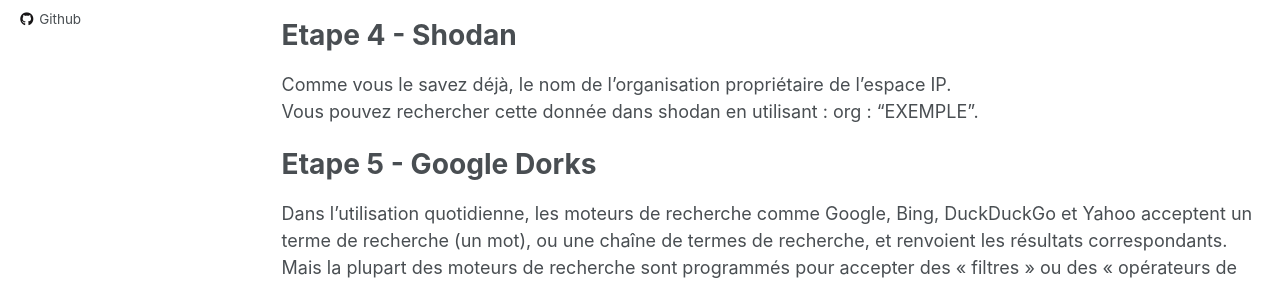
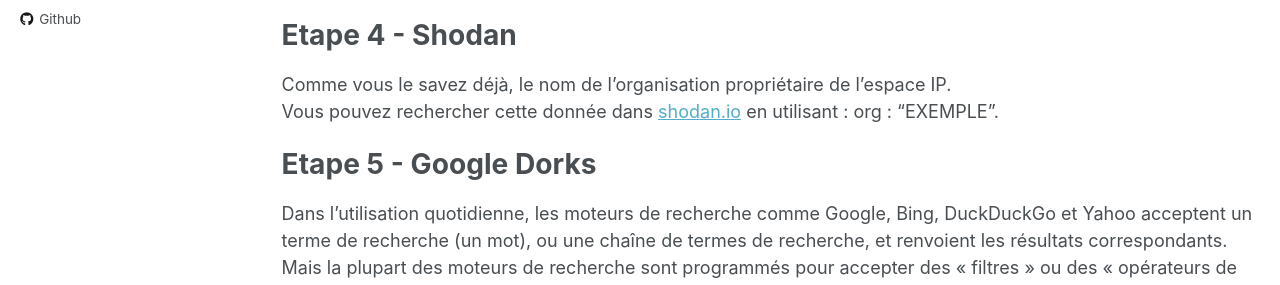
Before and after one commit to thackamura/thackamura.github.io, a Jekyll site: the page built from _pages/Bug_Bounty.md, in a window 1280 px wide and 900 px high, scrolled down 2481 px. Shown: the part 344-629 px from the top of the window. Built offline with Jekyll 4.4.1, drawn with Linux system fonts in a browser that asks for light colours.

```diff
--- a/_pages/Bug_Bounty.md
+++ b/_pages/Bug_Bounty.md
@@ -93,7 +93,7 @@ Si vous trouvez le même ID du même tracker dans 2 pages différentes, vous pou
 Etape 4 - Shodan
 ======
 Comme vous le savez déjà, le nom de l'organisation propriétaire de l'espace IP.
-<br/>Vous pouvez rechercher cette donnée dans shodan en utilisant : org : "EXEMPLE".
+<br/>Vous pouvez rechercher cette donnée dans [shodan.io](https://www.shodan.io/) en utilisant : org : "EXEMPLE".
 
 Etape 5 - Google Dorks
 ======
```
